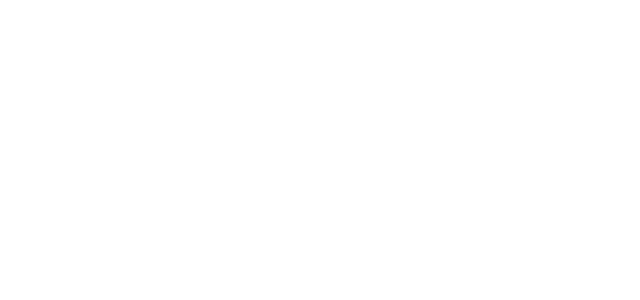
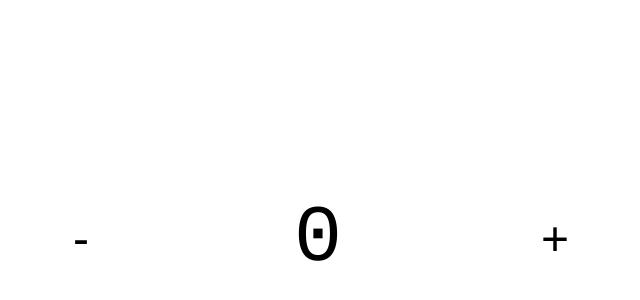
Before and after one commit to pacokwon/20fall-frontend-seminar, a React (Create React App) app in the folder cra/: page /counter in a window 1280 px wide. Shown: the part 42-342 px from the top of the page, without its empty margins (322-962 px from the left). Built offline with nearby package versions, Linux system fonts and the light colour scheme.

Commit message:
add: Counter component

```diff
--- /dev/null
+++ b/cra/src/components/Counter.css
@@ -0,0 +1,33 @@
+#counter-container {
+  display: flex;
+  justify-content: center;
+  align-items: center;
+  height: 70vh;
+}
+
+#counter {
+  display: flex;
+  justify-content: space-evenly;
+  align-items: center;
+  width: 100%;
+  font-size: 5rem;
+  font-family: Courier, monospace;
+}
+
+#counter div {
+  flex: 2;
+  text-align: center;
+}
+
+#counter button {
+  background: none;
+  border: none;
+  font-size: 3rem;
+  flex: 1;
+}
+
+#counter button:hover {
+  font-size: 3.2rem;
+  font-weight: bold;
+  cursor: pointer;
+}
--- /dev/null
+++ b/cra/src/components/Counter.jsx
@@ -0,0 +1,18 @@
+import React, { useState } from 'react'
+import './Counter.css'
+
+const Counter = () => {
+    const [count, setCount] = useState(0)
+
+    return (
+        <div id="counter-container">
+            <div id='counter'>
+                <button onClick={() => setCount(count => count - 1)}>-</button>
+                <div>{count}</div>
+                <button onClick={() => setCount(count => count + 1)}>+</button>
+            </div>
+        </div>
+    )
+}
+
+export default Counter
--- a/cra/src/index.js
+++ b/cra/src/index.js
@@ -4,6 +4,7 @@ import { BrowserRouter, Route, Switch } from 'react-router-dom'
 import './index.css';
 import App from './App';
 import DogsList from './components/DogsList'
+import Counter from './components/Counter'
 
 // ReactDOM.render(
 //   <App />,
@@ -19,6 +20,9 @@ ReactDOM.render(
       <Route exact path="/dogs">
         <DogsList />
       </Route>
+      <Route exact path="/counter">
+        <Counter />
+      </Route>
     </Switch>
   </BrowserRouter>,
   document.getElementById('root')
```
